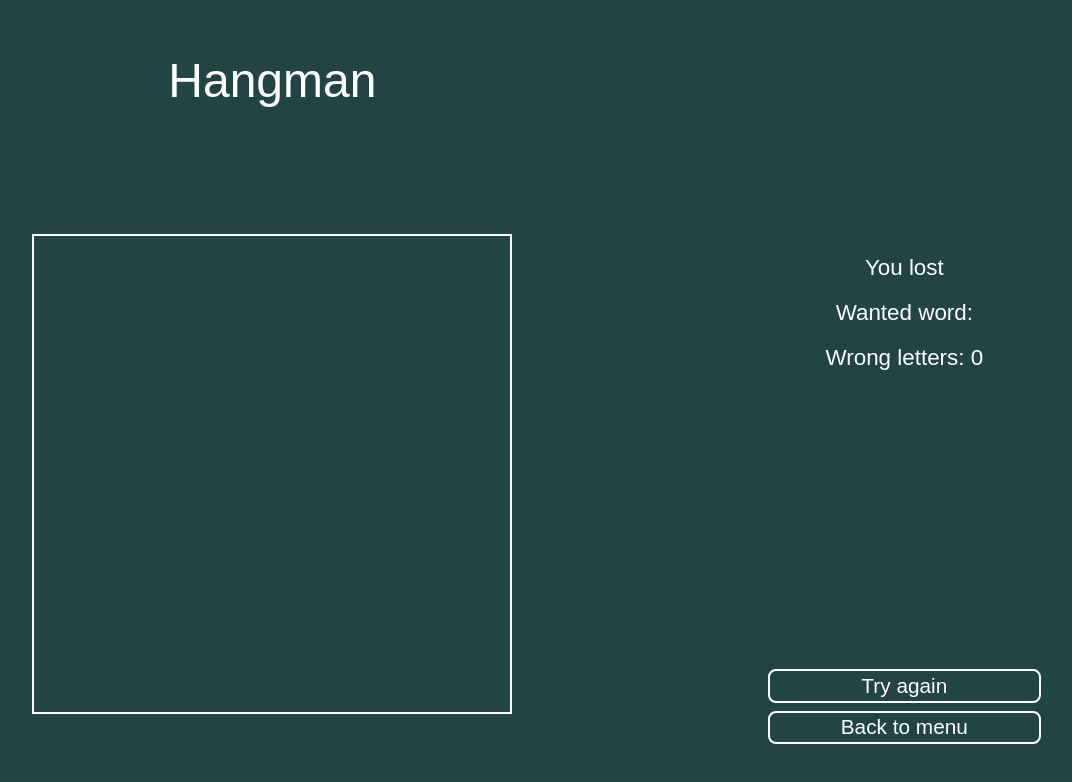
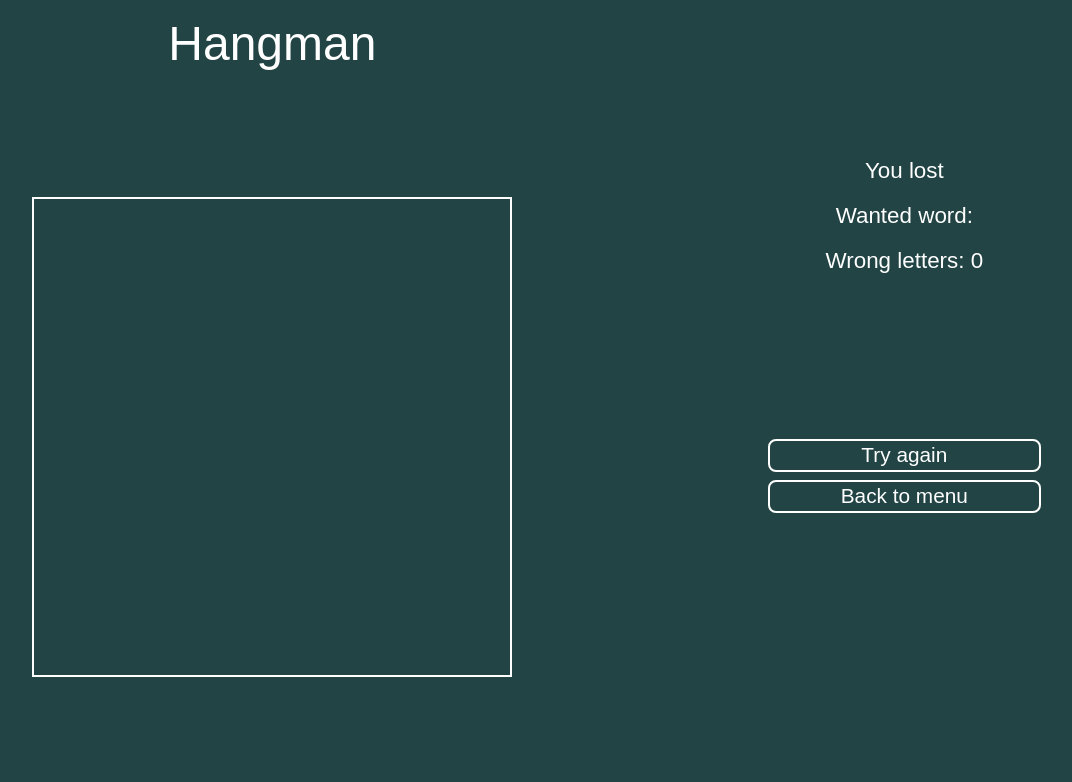
Before and after one commit to atennert/hangman-angular, an Angular app: page /over in a window 1280 px wide. Shown: the top 782 px of the page, without its empty margins (157-1229 px from the left). Built offline with nearby package versions, Linux system fonts and the light colour scheme.

Commit message:
style: fix game over styling and remove result

```diff
--- a/src/app/app.module.ts
+++ b/src/app/app.module.ts
@@ -5,7 +5,6 @@ import {RouterModule} from '@angular/router';
 import {AppComponent} from './app.component';
 import {StartComponent} from './start/start.component';
 import {GameComponent} from './game/game.component';
-import {ResultComponent} from './result/result.component';
 import {AboutComponent} from './about/about.component';
 import {PageNotFoundComponent} from './page-not-found/page-not-found.component';
 import {ImageComponent} from './image/image.component';
@@ -21,7 +20,6 @@ import {environment} from '../environments/environment';
     AppComponent,
     StartComponent,
     GameComponent,
-    ResultComponent,
     AboutComponent,
     PageNotFoundComponent,
     ImageComponent,
@@ -33,7 +31,6 @@ import {environment} from '../environments/environment';
     RouterModule.forRoot([
       {path: 'start', component: StartComponent},
       {path: 'game', component: GameComponent},
-      {path: 'result', component: ResultComponent},
       {path: 'about', component: AboutComponent},
       {path: 'over', component: GameOverComponent},
       {path: '', component: StartComponent},
--- a/src/app/game-over/game-over.component.css
+++ b/src/app/game-over/game-over.component.css
@@ -60,9 +60,17 @@ nav {
     grid-column: 2;
     grid-row: 1 / 3;
   }
+
+  .nav {
+    align-self: start;
+  }
 }
 
 @media screen and (orientation: landscape) and (min-height: 22em) {
+  :host {
+    grid-template: auto 1fr 1fr / 2fr 1fr;
+  }
+
   .title {
     font-size: 3em;
   }
--- a/src/app/result/result.component.html
+++ /dev/null
@@ -1 +0,0 @@
-<p>result works!</p>
--- a/src/app/result/result.component.ts
+++ /dev/null
@@ -1,15 +0,0 @@
-import { Component, OnInit } from '@angular/core';
-
-@Component({
-  selector: 'app-result',
-  templateUrl: './result.component.html',
-  styleUrls: ['./result.component.css']
-})
-export class ResultComponent implements OnInit {
-
-  constructor() { }
-
-  ngOnInit(): void {
-  }
-
-}
```
Also changed, not shown: src/app/result/result.component.css (deleted), 1 other file (tests, documents, lock files or other folders).
